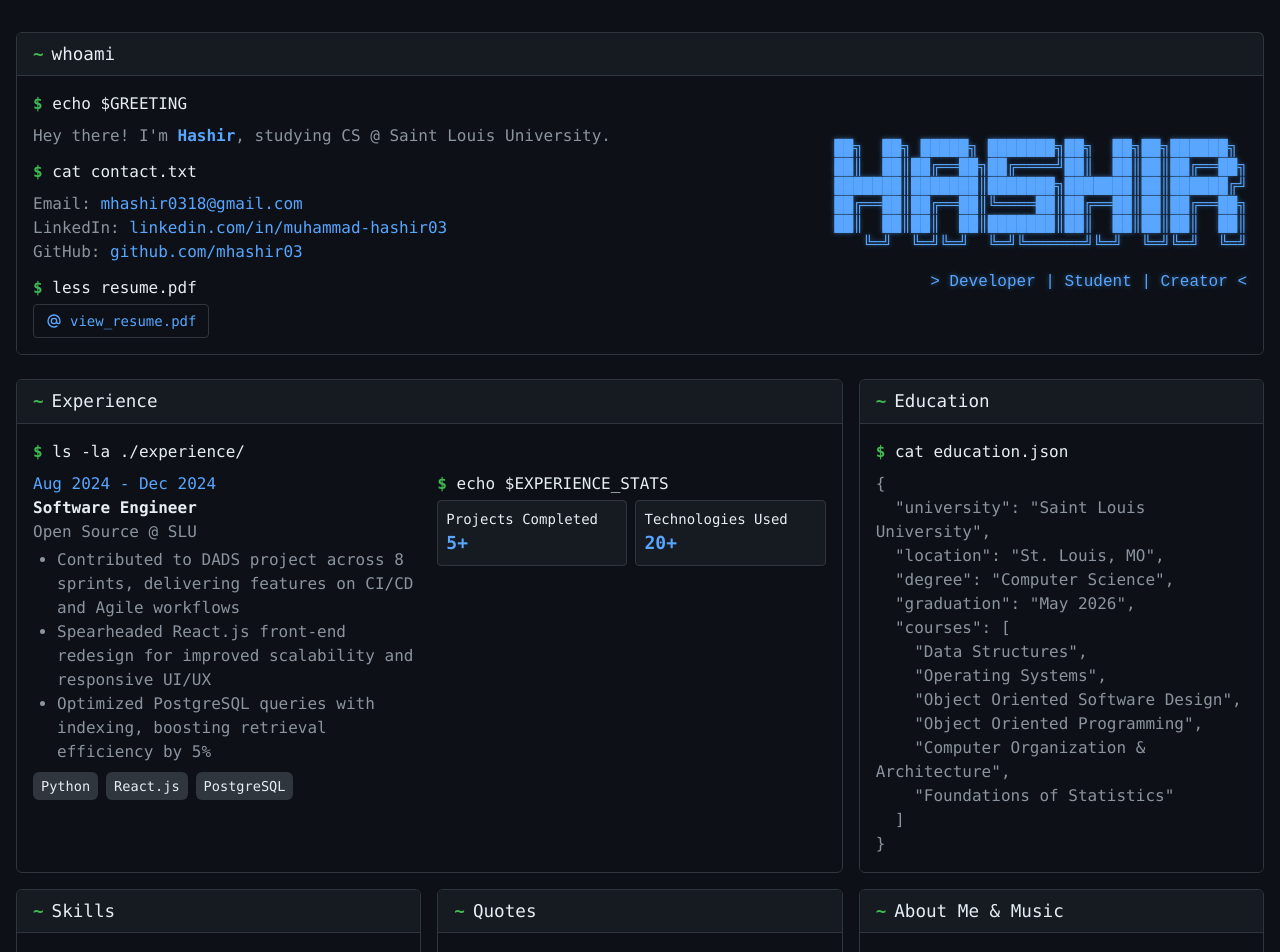
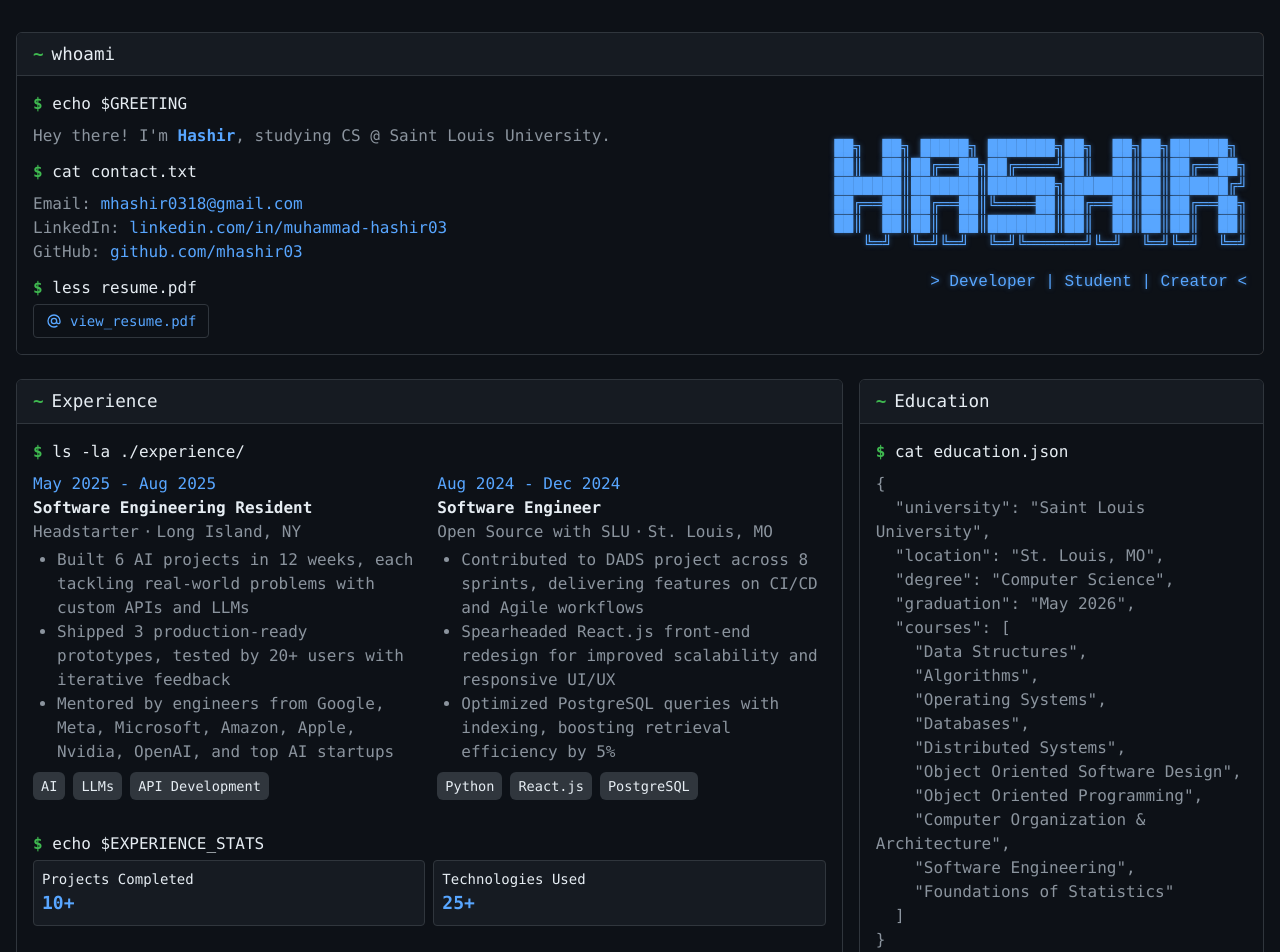
Before and after one commit to mhashir03/Portfolio, a Next.js app: page / in a window 1280 px wide. Shown: the top 952 px of the page. Built offline with nearby package versions, Linux system fonts and the light colour scheme; no server answers.

Commit message:
updated edu, about, skills, exp, added fav

```diff
--- a/src/app/components/About.tsx
+++ b/src/app/components/About.tsx
@@ -25,8 +25,6 @@ const About = () => {
               <p className="mb-1 text-sm">Code. Tennis. Films. Chess. Books. Not necessarily in that order. 3AM coding sessions fueled by house music. Currently on a mission to perfect my tennis serve and get to a 4.0 DUPR in pickleball. Let's talk about that ending in Shutter Island...</p>
 
               <div className="flex flex-wrap gap-2 mt-2">
-                <span className="px-2 py-1 text-xs bg-[#1f2937] rounded-full text-[#8b949e]">Tennis</span>
-                <span className="px-2 py-1 text-xs bg-[#1f2937] rounded-full text-[#8b949e]">Pickleball</span>
                 <div className="relative inline-block">
                   <a
                     href="https://letterboxd.com/hashirs"
--- a/src/app/components/Education.tsx
+++ b/src/app/components/Education.tsx
@@ -21,10 +21,14 @@ const Education = () => {
   "graduation": "May 2026",
   "courses": [
     "Data Structures",
+    "Algorithms",
     "Operating Systems",
+    "Databases",
+    "Distributed Systems",
     "Object Oriented Software Design",
     "Object Oriented Programming",
     "Computer Organization & Architecture",
+    "Software Engineering",
     "Foundations of Statistics"
   ]
 }`}
--- a/src/app/components/Experience.tsx
+++ b/src/app/components/Experience.tsx
@@ -15,9 +15,33 @@ const Experience = () => {
         <div className="terminal-output">
           <div className="flex flex-col md:flex-row gap-4">
             <div className="flex-1">
+              <span className="text-[#58a6ff]">May 2025 - Aug 2025</span>
+              <div className="text-[#e6edf3] font-bold">Software Engineering Resident</div>
+              <div className="text-[#8b949e] flex items-center">
+                <span>Headstarter</span>
+                <span className="mx-1">·</span>
+                <span className="text-[#8b949e]">Long Island, NY</span>
+              </div>
+              <ul className="list-disc ml-6 text-[#8b949e] mt-1">
+                <li>Built 6 AI projects in 12 weeks, each tackling real-world problems with custom APIs and LLMs</li>
+                <li>Shipped 3 production-ready prototypes, tested by 20+ users with iterative feedback</li>
+                <li>Mentored by engineers from Google, Meta, Microsoft, Amazon, Apple, Nvidia, OpenAI, and top AI startups</li>
+              </ul>
+              <div className="flex flex-wrap mt-2">
+                <span className="skill-tag">AI</span>
+                <span className="skill-tag">LLMs</span>
+                <span className="skill-tag">API Development</span>
+              </div>
+            </div>
+
+            <div className="flex-1">
               <span className="text-[#58a6ff]">Aug 2024 - Dec 2024</span>
               <div className="text-[#e6edf3] font-bold">Software Engineer</div>
-              <p className="text-[#8b949e]">Open Source @ SLU</p>
+              <div className="text-[#8b949e] flex items-center">
+                <span>Open Source with SLU</span>
+                <span className="mx-1">·</span>
+                <span className="text-[#8b949e]">St. Louis, MO</span>
+              </div>
               <ul className="list-disc ml-6 text-[#8b949e] mt-1">
                 <li>Contributed to DADS project across 8 sprints, delivering features on CI/CD and Agile workflows</li>
                 <li>Spearheaded React.js front-end redesign for improved scalability and responsive UI/UX</li>
@@ -29,8 +53,9 @@ const Experience = () => {
                 <span className="skill-tag">PostgreSQL</span>
               </div>
             </div>
+          </div>
 
-            <div className="flex-1">
+          <div className="mt-6">
             <p className="mb-1">
               <span className="terminal-prompt">$</span>
               <span className="terminal-command"> echo $EXPERIENCE_STATS</span>
@@ -38,12 +63,11 @@ const Experience = () => {
             <div className="grid grid-cols-2 gap-2">
               <div className="bg-[#161b22] p-2 rounded border border-[#30363d]">
                 <span className="text-[#e6edf3] block text-sm">Projects Completed</span>
-                  <span className="text-[#58a6ff] text-lg font-bold">5+</span>
+                <span className="text-[#58a6ff] text-lg font-bold">10+</span>
               </div>
               <div className="bg-[#161b22] p-2 rounded border border-[#30363d]">
                 <span className="text-[#e6edf3] block text-sm">Technologies Used</span>
-                  <span className="text-[#58a6ff] text-lg font-bold">20+</span>
-                </div>
+                <span className="text-[#58a6ff] text-lg font-bold">25+</span>
               </div>
             </div>
           </div>
--- a/src/app/components/Skills.tsx
+++ b/src/app/components/Skills.tsx
@@ -24,6 +24,7 @@ const Skills = () => {
                 <span className="skill-tag">TypeScript</span>
                 <span className="skill-tag">HTML/CSS</span>
                 <span className="skill-tag">JavaScript</span>
+                <span className="skill-tag">SQL</span>
                 <span className="skill-tag">R</span>
               </div>
             </div>
--- a/src/app/layout.tsx
+++ b/src/app/layout.tsx
@@ -4,6 +4,9 @@ import "./globals.css";
 export const metadata: Metadata = {
   title: "Muhammad Hashir",
   description: "Software Engineer / Student / Creator",
+  icons: {
+    icon: '/favicon.ico',
+  },
 };
 
 export default function RootLayout({
```
Also changed, not shown: 1 other file (tests, documents, lock files or other folders). Lines whose indentation alone changed are shown as unchanged.
